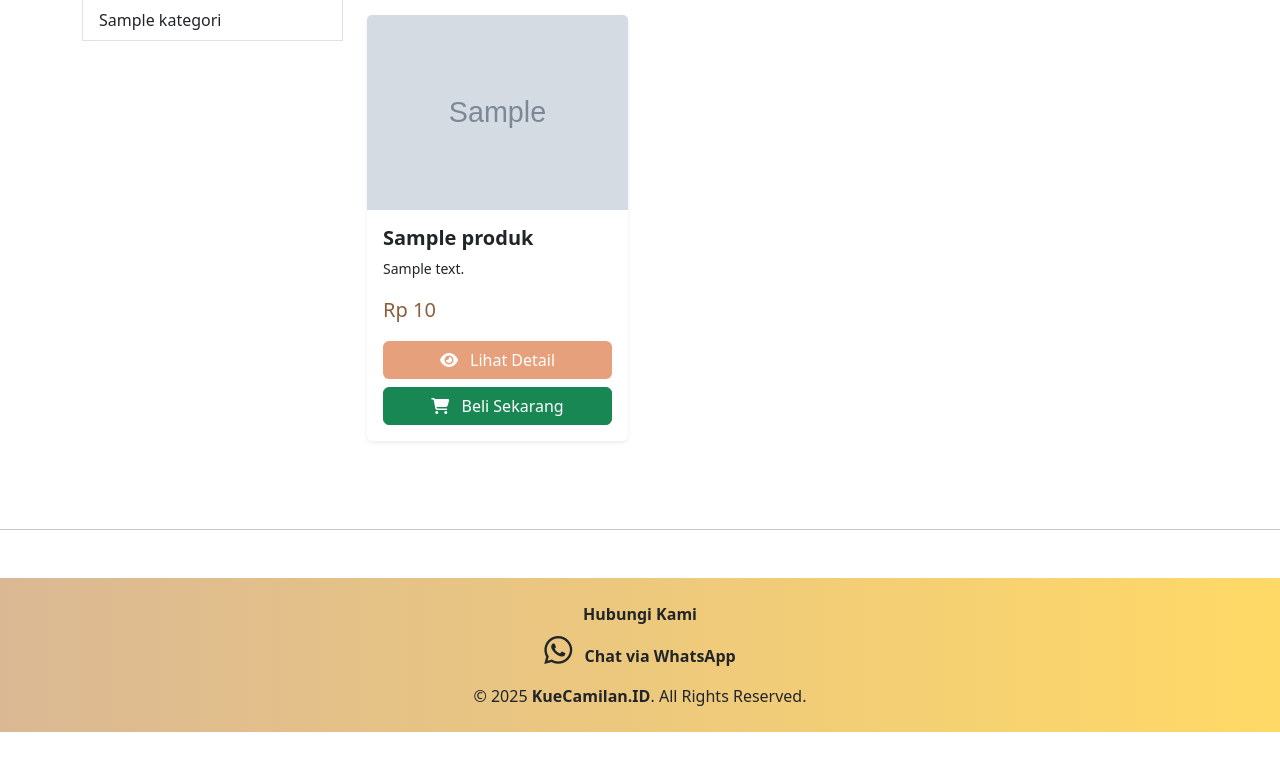
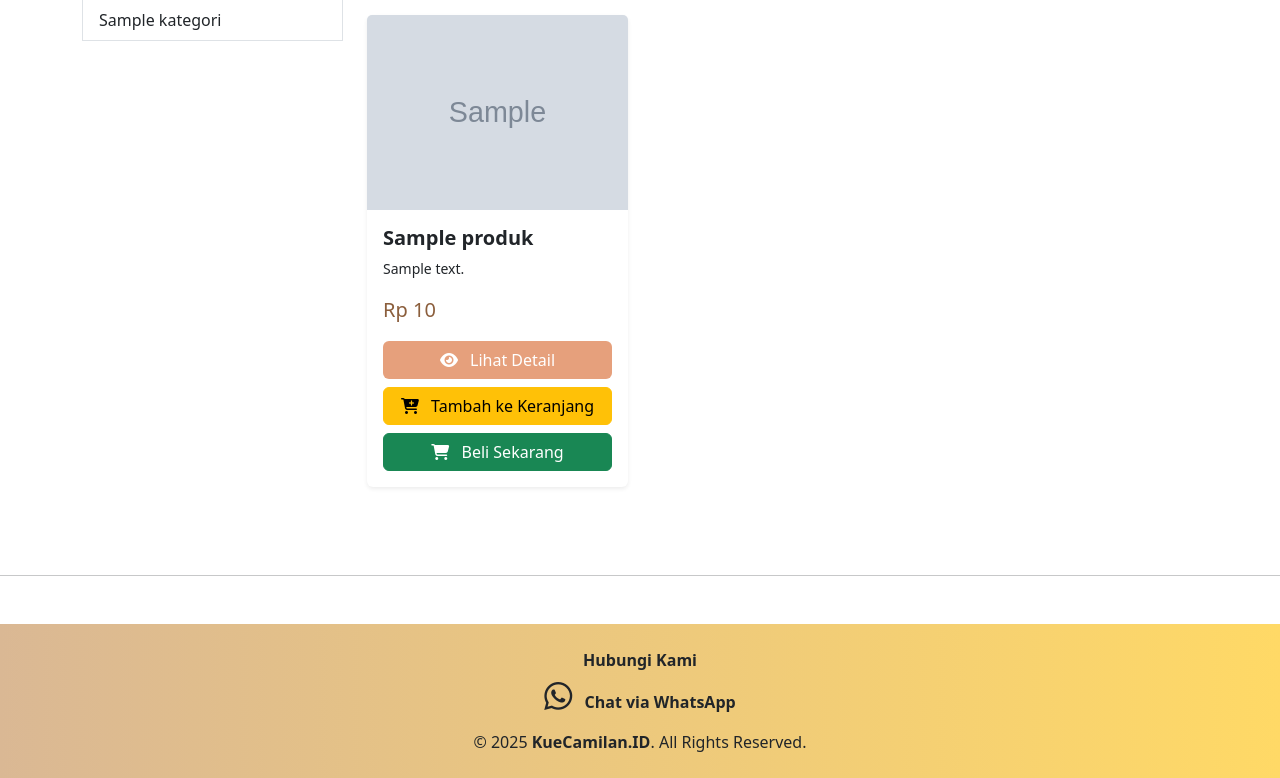
Before and after one commit to yuni1304/Project-Program-Web, a PHP site: page /js/produk.php in a window 1280 px wide. Shown: the part 507-1285 px from the top of the page. Before the commit the page ends 1239 px from the top, so only its background shows below. Run offline with PHP 8.4, Linux system fonts and the light colour scheme; tables that the repository leaves empty or names only in its code hold one stand-in row (values such as "Sample post"); grey boxes marked "Sample" are stand-in pictures.

Commit message:
Update produk.php

```diff
--- a/js/produk.php
+++ b/js/produk.php
@@ -66,6 +66,9 @@
                 <a href="produk-detail.php?nama=<?php echo urlencode($produk['nama']); ?>" class="btn warna2 text-white w-100 mb-2">
                   <i class="fas fa-eye me-2"></i> Lihat Detail
                 </a>
+                <a href="tambah-ke-keranjang.php?id=<?php echo $produk['id']; ?>" class="btn btn-warning w-100 mb-2">
+                  <i class="fas fa-cart-plus me-2"></i> Tambah ke Keranjang
+                </a>
                 <a href="checkout.php?id=<?php echo $produk['id']; ?>" class="btn btn-success w-100">
                   <i class="fas fa-shopping-cart me-2"></i> Beli Sekarang
                 </a>
```
